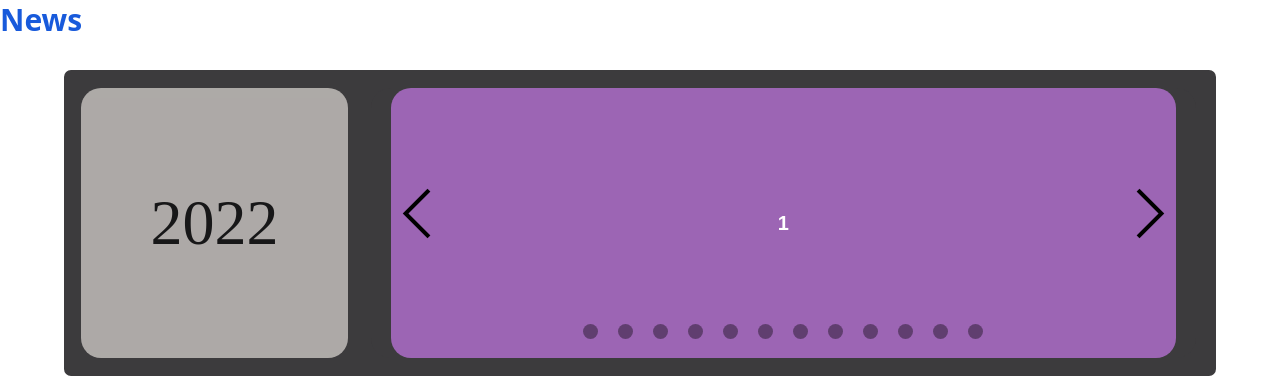
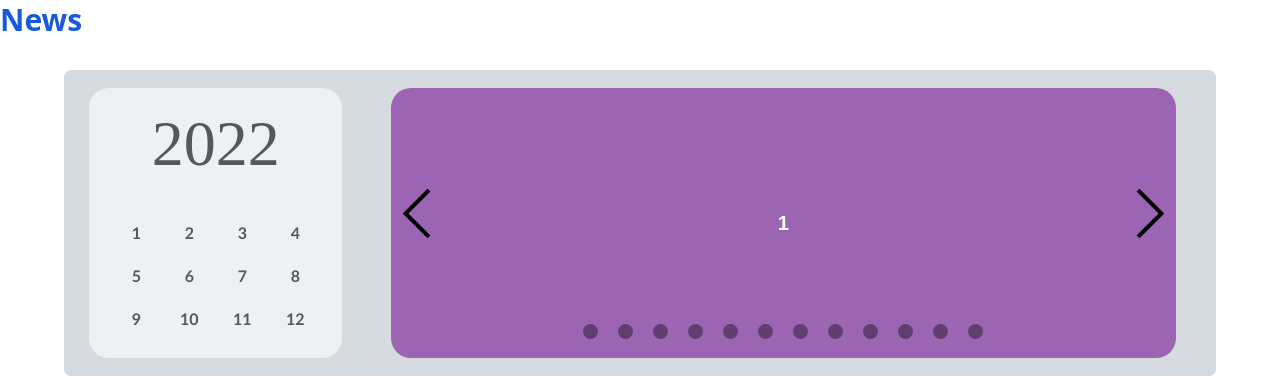
Before and after one commit to yufei3/1234, a React (Create React App) app: page /news in a window 1280 px wide. Shown: the part 411-800 px from the top of the page. Built offline with nearby package versions, Linux system fonts and the light colour scheme.

Commit message:
calendar midway

```diff
--- a/src/App.css
+++ b/src/App.css
@@ -659,10 +659,10 @@ a{
 	align-content: center; /*left and right*/
 	margin-left: 5%;
 	margin-right: 5%;
-	background: #3C3B3D;
+	background: #D6DBDF;
 	height: 300px;
 	border-radius: 7px;
-	border: 3px solid #3C3B3D;
+	border: 3px solid #D6DBDF;
 	margin-bottom: 50px;
 
 }
@@ -672,7 +672,7 @@ year, month-slider{
 	color:rgb(0, 0, 0);
 	font-family: 'Times New Roman', Times, serif;
 	text-align: center;
-	background:#F9F3EE;
+	background:white;
 	place-items: center;
 	border-radius: 5px;
 }
@@ -680,15 +680,46 @@ year{
 	grid-column: 1;
 	grid-row:1;
 	font-size: 4em;
-	margin-left:5%;
+	margin-left:8%;
+	margin-right: 2%;
 	border-radius: 20px;
 	align-content: center;
 	opacity: 0.6;
+	color:black;
 }
+
+year .container{
+	/* background-color: #4d9366; */
+  	display: inline-block;
+  	/*border: 2px solid rgb(192, 15, 15);*/
+}
+
+year .grid {
+	display: grid;
+	align-content: center;
+	justify-content: center;
+	grid-template-columns: repeat(4, 50px);
+	grid-template-rows: repeat(3, 40px);
+	grid-gap: 3px;
+}
+
+year .cell {
+	/* center the cell content */
+   justify-content: center;
+   align-items: center;
+   display: flex;
+   font-family: "Gill Sans", sans-serif;
+   font-size: 1rem;
+   font-weight: bold;
+   background: white;
+   color:black ;
+}
+
+
 
 month-slider{
 	font-size: 1.5em;
-	background:#3C3B3D;
+	background:#D6DBDF;
 	margin-right:2%;
 	text-align: center;
 	border-radius: 20px;
@@ -698,7 +729,7 @@ month-slider{
 }
 
 .slider-container {
-	background: #3C3B3D;
+	background: #D6DBDF;
 	border-radius: 20px;
 	display: flex;
 	align-items: center;
@@ -745,7 +776,7 @@ month-slider{
 	background-color: #cfc3a2;
 }
 .slide:nth-of-type(7) {
-	background-color: #dae07a;
+	background-color: #CED372;
 }
 .slide:nth-of-type(8) {
 	background-color: #90c385;
--- a/src/pages/News.js
+++ b/src/pages/News.js
@@ -52,7 +52,24 @@ class News extends React.Component{
 
             <h3>News</h3>
             <div class="news-container">
-                <year>2022</year>
+                <year>2022
+                    <div class="container">
+                        <div class="grid">
+                            <div class="cell" id="1">1</div>
+                            <div class="cell" id="2">2</div>
+                            <div class="cell" id="3">3</div>
+                            <div class="cell" id="4">4</div>
+                            <div class="cell" id="5">5</div>
+                            <div class="cell" id="6">6</div>
+                            <div class="cell" id="7">7</div>
+                            <div class="cell" id="8">8</div>
+                            <div class="cell" id="9">9</div>
+                            <div class="cell" id="9">10</div>
+                            <div class="cell" id="9">11</div>
+                            <div class="cell" id="9">12</div>
+                        </div>
+                    </div>
+                </year>
                 <month-slider>
                 <div class="slider-container">
                     <div class="slider">
```
